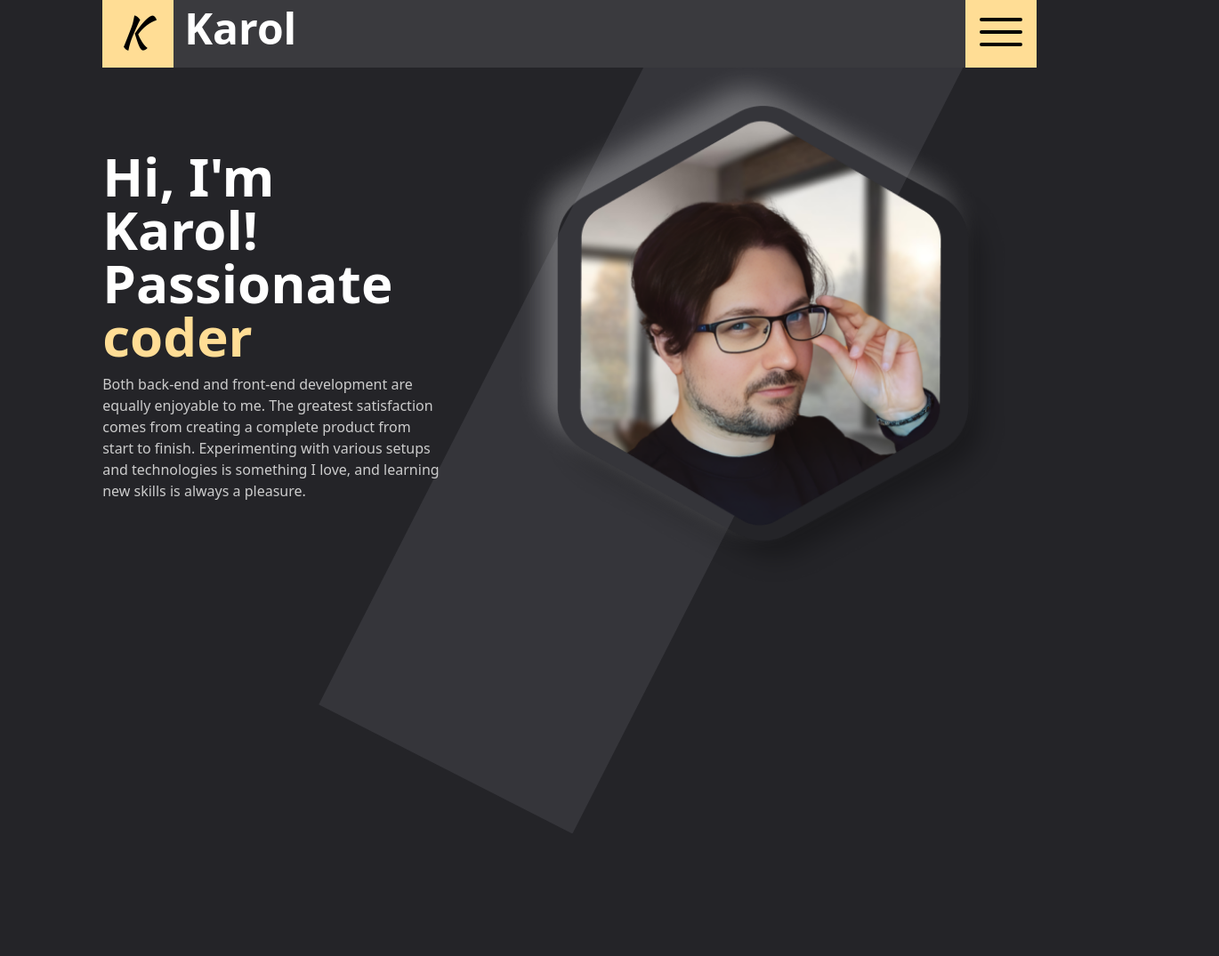
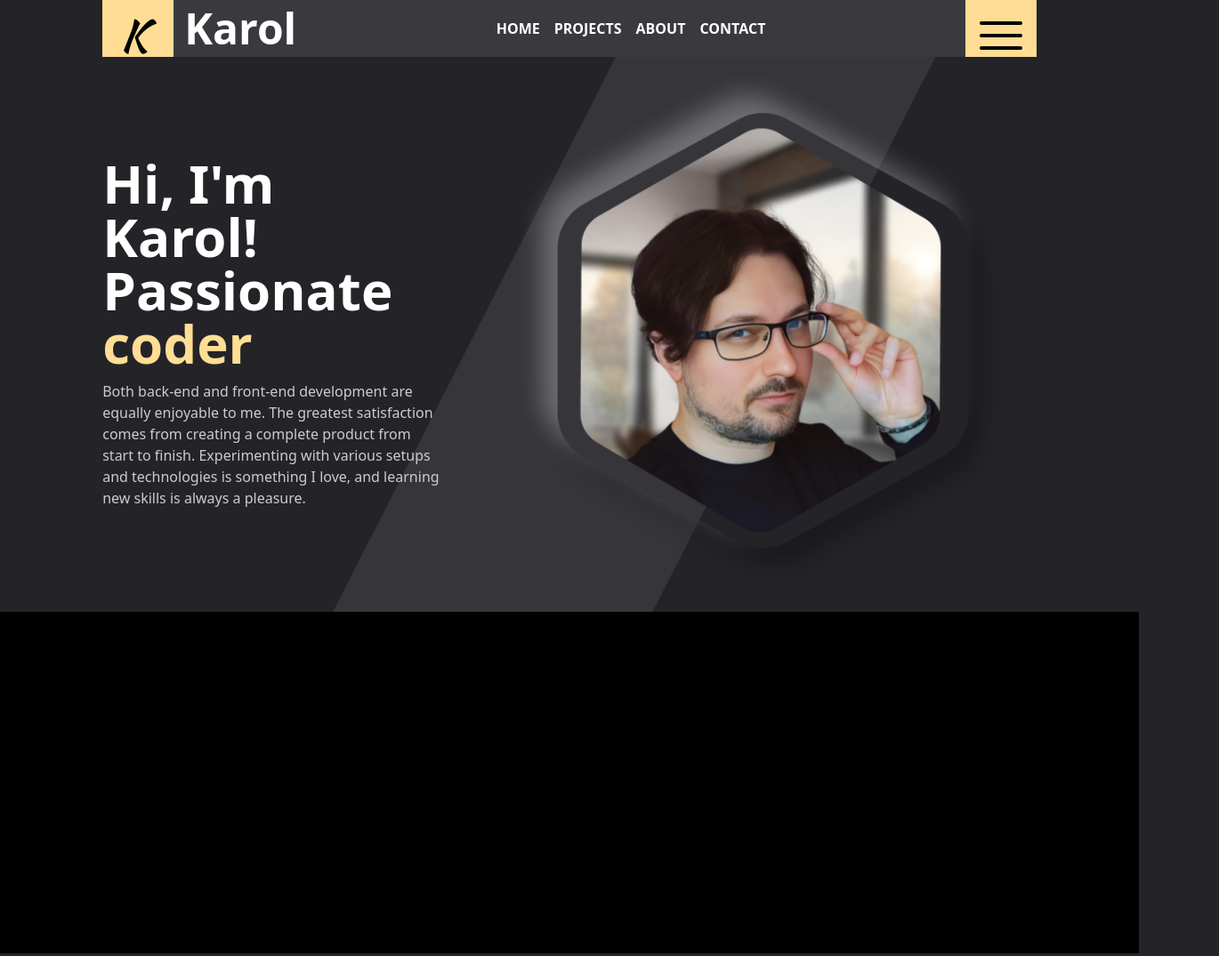
Before and after one commit to karolliszniewski/vite-tailwdind-portfolio, a website built with Vite: page index copy 2.html in a window 1280 px wide. Shown: the whole page at 89% size, 1370 px wide, since content can reach past the window. Before the commit the page ends 937 px from the top, so only its background shows below. Built offline with nearby package versions, Linux system fonts and the light colour scheme.

Commit message:
fixing navigation

```diff
--- a/index copy 2.html
+++ b/index copy 2.html
@@ -7,27 +7,47 @@
     <title>Vite App</title>
   </head>
   <body class="bg-background-base">
-    <header class="h-14 flex justify-center items-center">
-      <nav class="bg-stone-gray h-24 w-[82%] z-10 flex justify-between">
-        <div class="relative h-[100%] flex z-40">
+    <div class="w-[100vw] h-[110vh] absolute overflow-hidden top-[-4rem] z-0">
+      <div class="stripe md:adjustStripe"></div>
+    </div>
+
+    <header class="h-12 md:h-16 flex justify-center items-center">
+      <nav
+        class="bg-stone-gray h-10 md:h-16 w-full md:w-[82%] z-10 flex justify-between"
+      >
+        <div class="h-[100%] flex z-40">
           <div
-            class="w-20 bg-yellow-theme flex justify-center items-center h-[100%]"
+            class="w-16 md:w-20 bg-yellow-theme flex justify-center items-center h-[100%]"
           >
-            <span class="logo text-5xl right-1 relative top-2">K</span>
+            <span
+              class="logo text-2xl md:text-5xl right-1 top-0 md:top-2 relative"
+              >K</span
+            >
           </div>
-          <div class="relative top-7 font-bold text-white text-5xl ml-3">
+          <div
+            class="relative font-bold text-white text-2xl md:text-5xl ml-3 h-full flex items-center"
+          >
             Karol
           </div>
         </div>
-        <div id="navigation" class=""></div>
-        <div class="w-20 bg-yellow-theme flex items-center justify-center">
+        <div id="navigation" class="flex justify-center items-center">
+          <ul class="flex">
+            <li><a class="nav_link" href="#">Home</a></li>
+            <li><a class="nav_link" href="#">Projects</a></li>
+            <li><a class="nav_link" href="#">About</a></li>
+            <li><a class="nav_link" href="#">Contact</a></li>
+          </ul>
+        </div>
+        <div
+          class="w-16 md:w-20 bg-yellow-theme flex justify-center items-center h-[100%] hover:filter hover:brightness-110 transition duration-300 cursor-pointer"
+        >
           <svg
             xmlns="http://www.w3.org/2000/svg"
             fill="black"
             viewBox="0 0 24 24"
             stroke-width="1.5"
             stroke="currentColor"
-            class="h-16 relative top-2"
+            class="h-8 md:h-16 relative top-0 md:top-2 relative"
           >
             <path
               stroke-linecap="round"
@@ -38,17 +58,14 @@
         </div>
       </nav>
     </header>
-    <div class="w-[100vw] h-[100vh] absolute">
-      <div class="stripe md:adjustStripe"></div>
-    </div>
 
     <div
       id="hero"
-      class="relative h-screen-minus-header mx-auto overflow-hidden top-0 m-auto w-[82%]"
+      class="relative h-screen-minus-header mx-auto overflow-hidden top-0 m-auto w-[95vw] md:w-[82%]"
     >
       <div class="relative top-[4rem] md:top-[7rem] m-auto h-full flex">
-        <div class="m-auto top-14 md:top-36 max-w-[50vw] h-full">
-          <h1 class="text-3xl xl:text-6xl 2xl:text-8xl font-bold text-white">
+        <div class="m-auto top-14 md:top-36 h-full">
+          <h1 class="text-6xl 2xl:text-7xl font-bold text-white">
             Hi, I'm Karol!<br />
             Passionate <span class="text-yellow-theme">coder</span>
           </h1>
@@ -69,6 +86,9 @@
       </div>
     </div>
 
+    <section id="projects" class="h-96 w-full bg-black relative bottom-20">
+      hey
+    </section>
     <script type="module" src="/main.js"></script>
   </body>
 </html>
--- a/index.html
+++ b/index.html
@@ -7,25 +7,42 @@
     <title>Vite App</title>
   </head>
   <body class="bg-background-base">
-    <header class="h-12 md:h-16 flex justify-center items-center">
+    <div class="w-[100vw] h-[110vh] absolute overflow-hidden top-[-4rem] z-0">
+      <div class="stripe md:adjustStripe"></div>
+    </div>
+    <header class="h-12 md:h-20 flex justify-center items-center">
       <nav
-        class="bg-stone-gray h-12 md:h-16 md:h-24 w-[95vw] md:w-[82%] z-10 flex justify-between"
+        class="bg-stone-gray h-12 md:h-20 w-[95vw] md:w-[82%] z-10 flex justify-between"
       >
-        <div class="relative h-[100%] flex z-40">
+        <div class="h-[100%] flex">
           <div
             class="w-16 md:w-20 bg-yellow-theme flex justify-center items-center h-[100%]"
           >
-            <span class="logo text-2xl md:text-5xl right-1 relative">K</span>
+            <span class="logo text-2xl md:text-5xl right-1 relative select-none"
+              >K</span
+            >
           </div>
           <div
-            class="relative top-2 font-bold text-white text-2xl md:text-5xl ml-3"
+            class="relative font-bold text-white text-2xl md:text-4xl ml-4 h-full flex items-center select-none"
           >
             Karol
           </div>
         </div>
-        <div id="navigation" class=""></div>
+
         <div
-          class="w-16 md:w-20 bg-yellow-theme flex justify-center items-center h-[100%]"
+          id="navigation"
+          class="justify-center items-center w-[50%] hidden md:flex"
+        >
+          <ul class="flex w-full justify-between">
+            <li><a class="nav_link" href="#">Home</a></li>
+            <li><a class="nav_link" href="#">Projects</a></li>
+            <li><a class="nav_link" href="#">About</a></li>
+            <li><a class="nav_link" href="#">Contact</a></li>
+          </ul>
+        </div>
+
+        <div
+          class="w-16 md:w-20 bg-yellow-theme flex justify-center items-center h-[100%] hover:filter hover:brightness-110 transition duration-300 cursor-pointer"
         >
           <svg
             xmlns="http://www.w3.org/2000/svg"
@@ -33,7 +50,7 @@
             viewBox="0 0 24 24"
             stroke-width="1.5"
             stroke="currentColor"
-            class="h-8 md:h-16 relative"
+            class="h-8 md:h-16"
           >
             <path
               stroke-linecap="round"
@@ -44,9 +61,6 @@
         </div>
       </nav>
     </header>
-    <div class="w-[100vw] h-[90vh] absolute overflow-hidden top-[-4rem]">
-      <div class="stripe md:adjustStripe"></div>
-    </div>
 
     <div
       id="hero"
@@ -75,6 +89,9 @@
       </div>
     </div>
 
+    <section id="projects" class="h-96 w-full bg-black relative bottom-20">
+      hey
+    </section>
     <script type="module" src="/main.js"></script>
   </body>
 </html>
--- a/style.css
+++ b/style.css
@@ -8,6 +8,10 @@
     src: url('/assets/fonts/Kaushan_Script/KaushanScript-Regular.ttf') format('truetype');
     font-weight: normal;
     font-style: normal;
+  }
+
+  .nav_link {
+    @apply text-white text-base font-semibold p-2 h-full uppercase transition hover:text-yellow-theme select-none;
   }
 
 @layer utilities {
@@ -28,16 +32,16 @@
 
     .stripe {
         position: absolute;
-        width: 200vh;
+        width: 210vh;
         height: 20rem; /* height of the stripe */
         background-color: #35353A; /* Tomato color */
         transform: rotate(-63deg);
         top: -4rem;
-        right: -150%;
+        right: -220%;
     }
 
     .adjustStripe{
-        right:-30%;
+        right:-35%;
         height: 20rem;
     }
 
```
